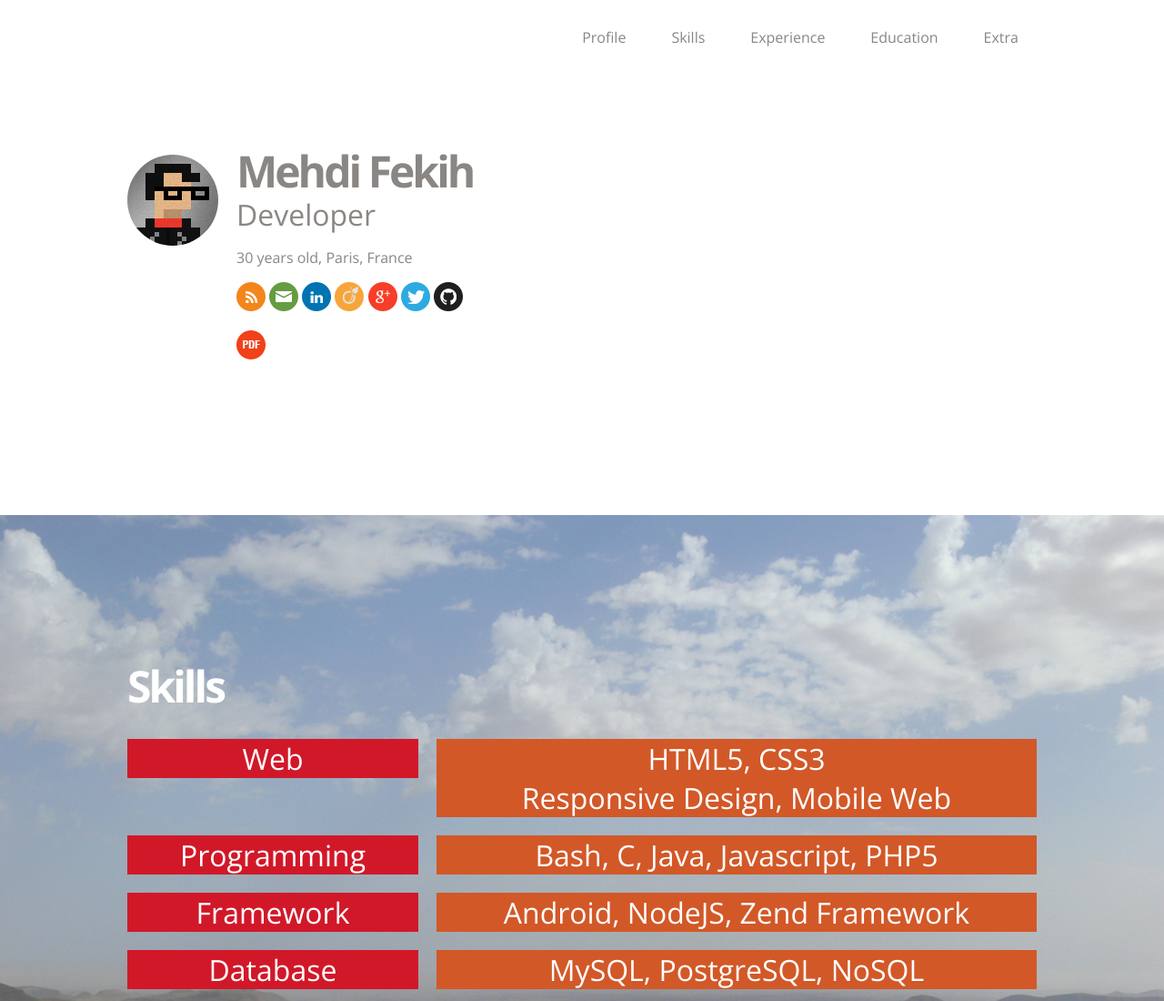
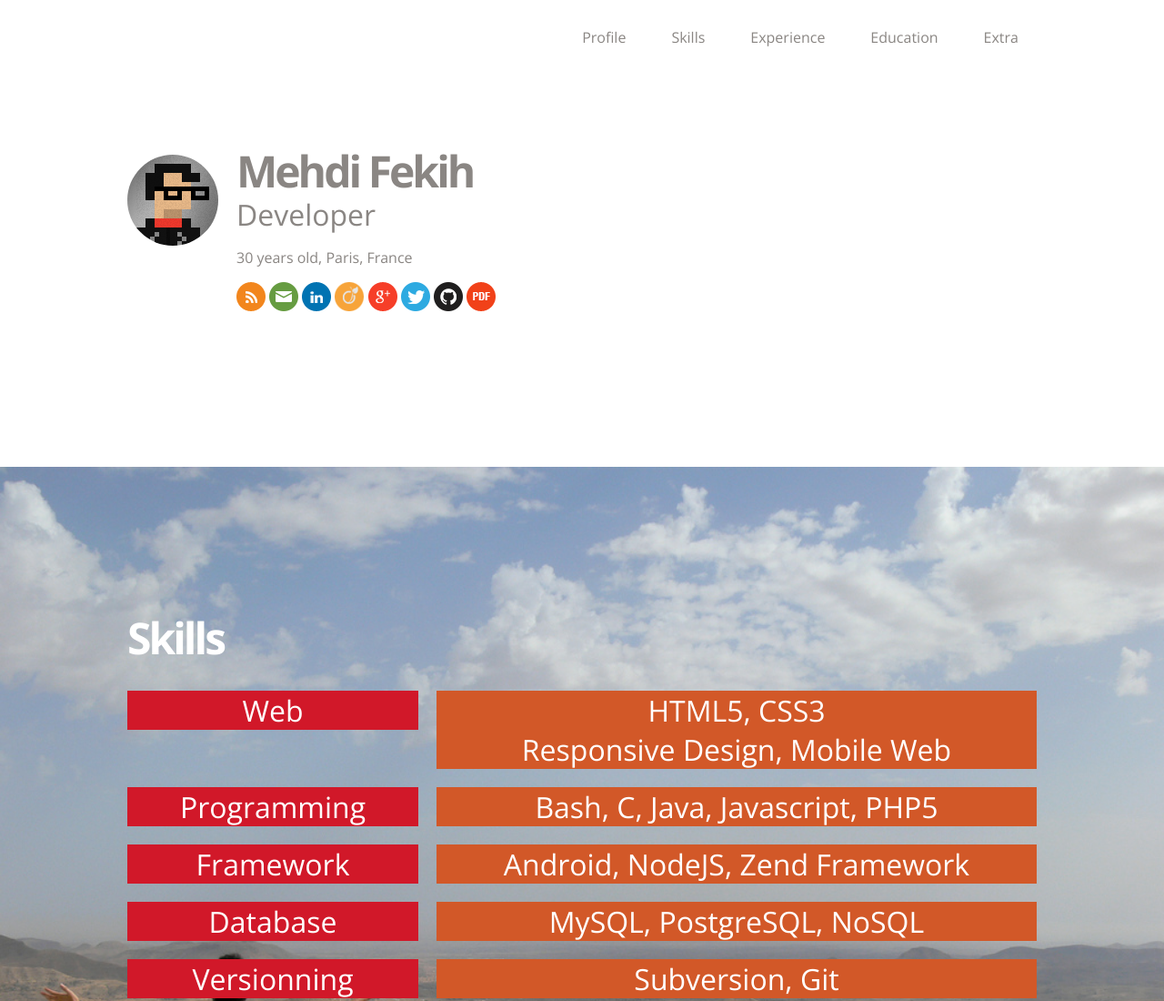
Before and after one commit to SetiZ/cv, a plain HTML site: page en/index.html in a window 1280 px wide. Shown: the top 1100 px of the page at 91% size. Drawn offline with nearby package versions, Linux system fonts and the light colour scheme.

Commit message:
changed pdf position: one line to rule them all

```diff
--- a/en/index.html
+++ b/en/index.html
@@ -78,9 +78,7 @@
                     <a href="http://www.github.com/SetiZ" target="_blank">
                         <img src="../images/icons/github.png">
                     </a>
-                </p>
-		<p id="links">
-	        	<a href="../mehdi_fekih_en.pdf" onClick="_gaq.push(['_trackEvent', 'Download', 'Download', 'cv anglais']);" download >
+	            <a href="../mehdi_fekih_en.pdf" onClick="_gaq.push(['_trackEvent', 'Download', 'Download', 'cv anglais']);" download >
                         <img src="../images/icons/pdf.png">
                     </a>
 		</p>
```
Also changed, not shown: fr/index.html (+1 -3 lines).
